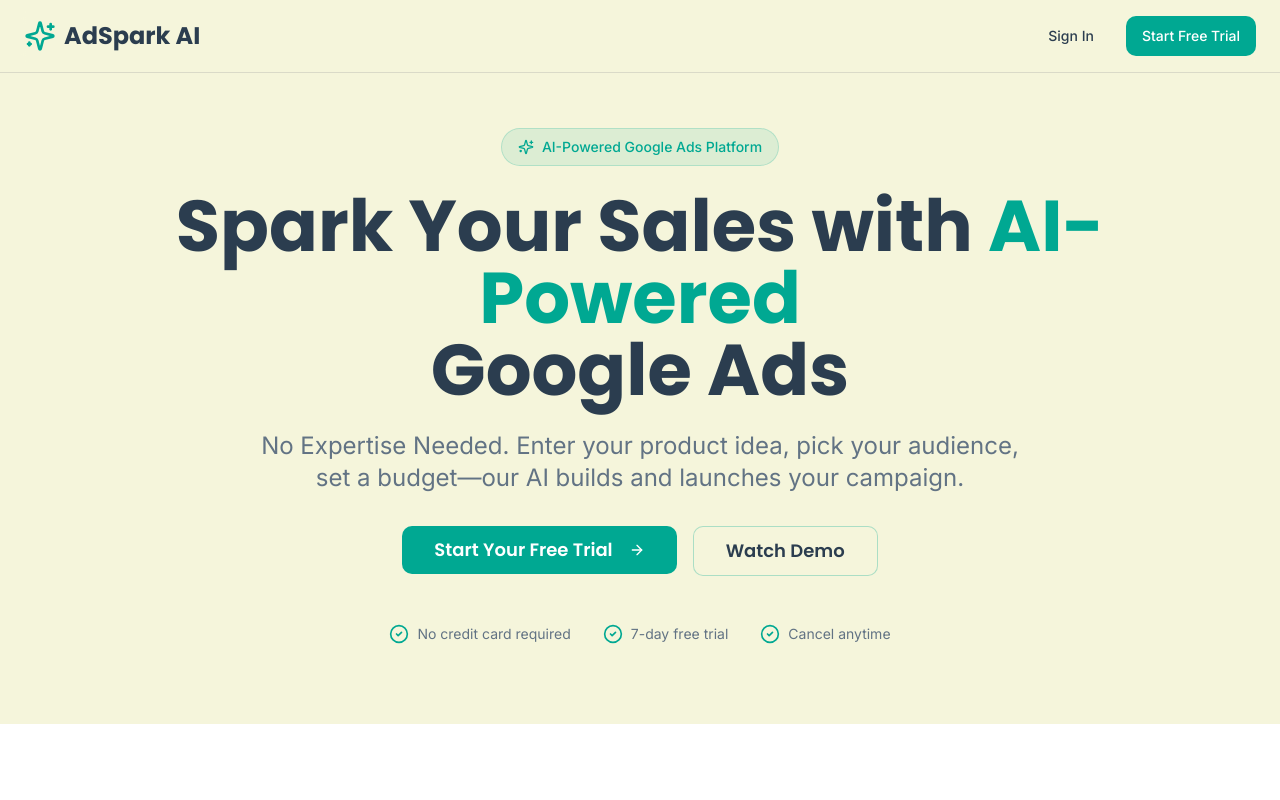
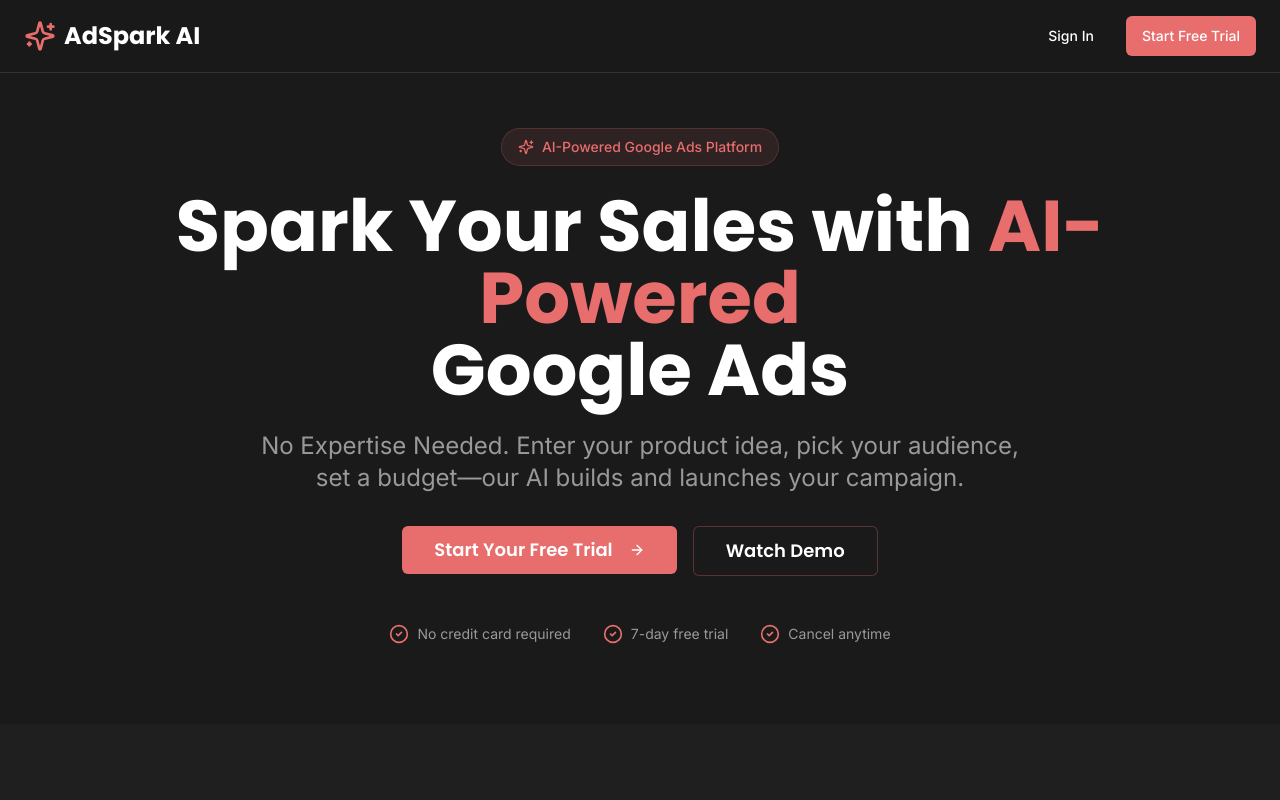
Before and after one commit to aiteam23-debug/adspark-ai-wizard, a React (Vite) app: page / in a window 1280 px wide. Shown: the top 800 px of the page. Built offline with nearby package versions, Linux system fonts and the light colour scheme; the HTML template or start-up script is replaced by a standard one.

Commit message:
Fix: Implement core features and polish UI

```diff
--- a/src/components/CampaignWizard.tsx
+++ b/src/components/CampaignWizard.tsx
@@ -41,13 +41,25 @@ export const CampaignWizard = ({ onClose, onSuccess }: CampaignWizardProps) => {
   const [loading, setLoading] = useState(false);
   const { toast } = useToast();
 
-  // Step 1 - Input
+  // Step 1 - Input (Enhanced with more fields)
   const [formData, setFormData] = useState({
     businessDescription: "",
     targetAudience: "",
     budget: "",
     goals: "",
     websiteUrl: "",
+    campaignType: "Search",
+    sitelinks: ["", "", "", ""],
+    callouts: ["", "", "", ""],
+    snippetHeader: "",
+    snippetValues: ["", "", "", "", ""],
+    negativeKeywords: "",
+    adSchedule: { startHour: 0, endHour: 23, days: [] as string[] },
+    landingPageUrl: "",
+    advancedTargeting: {
+      incomeLevel: "",
+      parentalStatus: "",
+    },
   });
 
   // Step 2 - Generated variants
--- a/src/index.css
+++ b/src/index.css
@@ -8,90 +8,75 @@ All colors MUST be HSL.
 
 @layer base {
   :root {
-    /* Warm, energetic color scheme - teal, orange, beige */
-    --background: 60 56% 91%; /* Soft beige background */
-    --foreground: 210 29% 24%; /* Deep charcoal text */
+    /* High-end dark B2B consulting theme - consulting.com inspired */
+    --background: 0 0% 10%; /* Dark charcoal #1A1A1A */
+    --foreground: 0 0% 100%; /* Crisp white */
 
-    --card: 0 0% 100%; /* White cards for contrast */
-    --card-foreground: 210 29% 24%;
+    --card: 0 0% 12%; /* Slightly lighter dark for cards */
+    --card-foreground: 0 0% 100%;
 
-    --popover: 0 0% 100%;
-    --popover-foreground: 210 29% 24%;
+    --popover: 0 0% 12%;
+    --popover-foreground: 0 0% 100%;
 
-    --primary: 172 100% 33%; /* Vibrant teal - growth & trust */
+    --primary: 0 73% 67%; /* Fiery red #FF6B6B for CTAs */
     --primary-foreground: 0 0% 100%;
 
-    --secondary: 60 44% 85%; /* Light beige for secondary actions */
-    --secondary-foreground: 210 29% 24%;
+    --secondary: 0 0% 15%; /* Dark gray for secondary elements */
+    --secondary-foreground: 0 0% 96%; /* Light gray #F5F5F5 */
 
-    --muted: 60 30% 88%;
-    --muted-foreground: 210 15% 45%;
+    --muted: 0 0% 18%;
+    --muted-foreground: 0 0% 60%; /* Medium gray for subtitles */
 
-    --accent: 35 100% 50%; /* Sunny orange - energy & success */
+    --accent: 172 100% 41%; /* Subtle teal #00D1B2 for highlights */
     --accent-foreground: 0 0% 100%;
 
     --destructive: 0 84% 60%;
     --destructive-foreground: 0 0% 100%;
 
-    --border: 60 20% 82%;
-    --input: 60 20% 82%;
-    --ring: 172 100% 33%;
+    --border: 0 0% 20%;
+    --input: 0 0% 20%;
+    --ring: 0 73% 67%;
 
-    --radius: 0.75rem;
+    --radius: 0.5rem;
 
-    --sidebar-background: 0 0% 98%;
-
-    --sidebar-foreground: 240 5.3% 26.1%;
-
-    --sidebar-primary: 240 5.9% 10%;
-
-    --sidebar-primary-foreground: 0 0% 98%;
-
-    --sidebar-accent: 240 4.8% 95.9%;
-
-    --sidebar-accent-foreground: 240 5.9% 10%;
-
-    --sidebar-border: 220 13% 91%;
-
-    --sidebar-ring: 217.2 91.2% 59.8%;
+    --sidebar-background: 0 0% 10%;
+    --sidebar-foreground: 0 0% 96%;
+    --sidebar-primary: 0 73% 67%;
+    --sidebar-primary-foreground: 0 0% 100%;
+    --sidebar-accent: 0 0% 15%;
+    --sidebar-accent-foreground: 0 0% 96%;
+    --sidebar-border: 0 0% 20%;
+    --sidebar-ring: 0 73% 67%;
   }
 
   .dark {
-    --background: 210 29% 16%; /* Deep charcoal background */
-    --foreground: 60 56% 91%; /* Beige text */
-
-    --card: 210 29% 20%;
-    --card-foreground: 60 56% 91%;
-
-    --popover: 210 29% 20%;
-    --popover-foreground: 60 56% 91%;
-
-    --primary: 172 90% 40%; /* Slightly darker teal for dark mode */
+    --background: 0 0% 10%;
+    --foreground: 0 0% 100%;
+    --card: 0 0% 12%;
+    --card-foreground: 0 0% 100%;
+    --popover: 0 0% 12%;
+    --popover-foreground: 0 0% 100%;
+    --primary: 0 73% 67%;
     --primary-foreground: 0 0% 100%;
-
-    --secondary: 210 25% 25%;
-    --secondary-foreground: 60 56% 91%;
-
-    --muted: 210 25% 25%;
-    --muted-foreground: 60 30% 65%;
-
-    --accent: 35 100% 55%; /* Brighter orange for dark mode */
+    --secondary: 0 0% 15%;
+    --secondary-foreground: 0 0% 96%;
+    --muted: 0 0% 18%;
+    --muted-foreground: 0 0% 60%;
+    --accent: 172 100% 41%;
     --accent-foreground: 0 0% 100%;
-
-    --destructive: 0 70% 50%;
+    --destructive: 0 84% 60%;
     --destructive-foreground: 0 0% 100%;
-
-    --border: 210 20% 30%;
-    --input: 210 20% 30%;
-    --ring: 172 90% 40%;
-    --sidebar-background: 240 5.9% 10%;
-    --sidebar-foreground: 240 4.8% 95.9%;
-    --sidebar-primary: 224.3 76.3% 48%;
+    --border: 0 0% 20%;
+    --input: 0 0% 20%;
+    --ring: 0 73% 67%;
+    --sidebar-background: 0 0% 10%;
+    --sidebar-foreground: 0 0% 96%;
+    --sidebar-primary: 0 73% 67%;
     --sidebar-primary-foreground: 0 0% 100%;
-    --sidebar-accent: 240 3.7% 15.9%;
-    --sidebar-accent-foreground: 240 4.8% 95.9%;
-    --sidebar-border: 240 3.7% 15.9%;
-    --sidebar-ring: 217.2 91.2% 59.8%;
+    --sidebar-accent: 0 0% 15%;
+    --sidebar-accent-foreground: 0 0% 96%;
+    --sidebar-border: 0 0% 20%;
+    --sidebar-ring: 0 73% 67%;
   }
 }
 
@@ -121,13 +106,29 @@ All colors MUST be HSL.
     @apply scale-95;
   }
 
+  /* Button hover glow effect */
+  .btn-glow:hover {
+    box-shadow: 0 0 20px hsl(var(--primary) / 0.4);
+    @apply scale-105;
+  }
+
   /* Hover lift effect for cards */
   .card-lift {
-    @apply transition-all duration-300 hover:scale-[1.02] hover:shadow-xl;
+    @apply transition-all duration-300 hover:scale-[1.02];
+    box-shadow: 0 10px 30px -10px hsl(var(--primary) / 0.1);
+  }
+
+  .card-lift:hover {
+    box-shadow: 0 20px 40px -10px hsl(var(--primary) / 0.2);
   }
 
   /* Smooth page transitions */
   .page-transition {
     @apply animate-in fade-in slide-in-from-bottom-4 duration-500;
   }
+
+  /* Premium gradient overlay */
+  .gradient-overlay {
+    background: linear-gradient(180deg, hsl(var(--background)) 0%, hsl(0 0% 8%) 100%);
+  }
 }
--- a/src/pages/Dashboard.tsx
+++ b/src/pages/Dashboard.tsx
@@ -91,12 +91,19 @@ const Dashboard = () => {
   return (
     <div className="min-h-screen bg-background">
       {/* Header */}
-      <header className="border-b border-border bg-card">
+      <header className="border-b border-border bg-card/50 backdrop-blur-sm sticky top-0 z-50">
         <div className="container mx-auto px-6 py-4">
           <div className="flex items-center justify-between">
-            <div className="flex items-center gap-2">
-              <Sparkles className="w-8 h-8 text-primary" />
-              <span className="text-2xl font-heading font-bold">AdSpark AI</span>
+            <div className="flex items-center gap-4">
+              <div className="flex items-center gap-2">
+                <Sparkles className="w-8 h-8 text-primary animate-sparkle" />
+                <span className="text-2xl font-heading font-bold">AdSpark AI</span>
+              </div>
+              <div className="px-3 py-1 rounded-full bg-primary/10 border border-primary/20">
+                <span className="text-xs font-semibold text-primary">
+                  Beta – Free Forever (For Now) ✨
+                </span>
+              </div>
             </div>
             <div className="flex items-center gap-4">
               <span className="text-sm text-muted-foreground font-body">
@@ -143,7 +150,7 @@ const Dashboard = () => {
               </div>
             </div>
             <Button
-              className="w-full btn-press bg-primary hover:bg-primary/90 text-primary-foreground font-heading"
+              className="w-full btn-press btn-glow bg-primary hover:bg-primary/90 text-primary-foreground font-heading transition-all"
               onClick={(e) => {
                 e.stopPropagation();
                 setShowWizard(true);
@@ -210,7 +217,7 @@ const Dashboard = () => {
                 Our AI will handle everything from keywords to ad copy.
               </p>
               <Button
-                className="btn-press bg-primary hover:bg-primary/90 text-primary-foreground font-heading font-semibold"
+                className="btn-press btn-glow bg-primary hover:bg-primary/90 text-primary-foreground font-heading font-semibold transition-all"
                 onClick={() => setShowWizard(true)}
               >
                 <Plus className="w-5 h-5 mr-2" />
```
Also changed, not shown: 1 other file (tests, documents, lock files or other folders).
